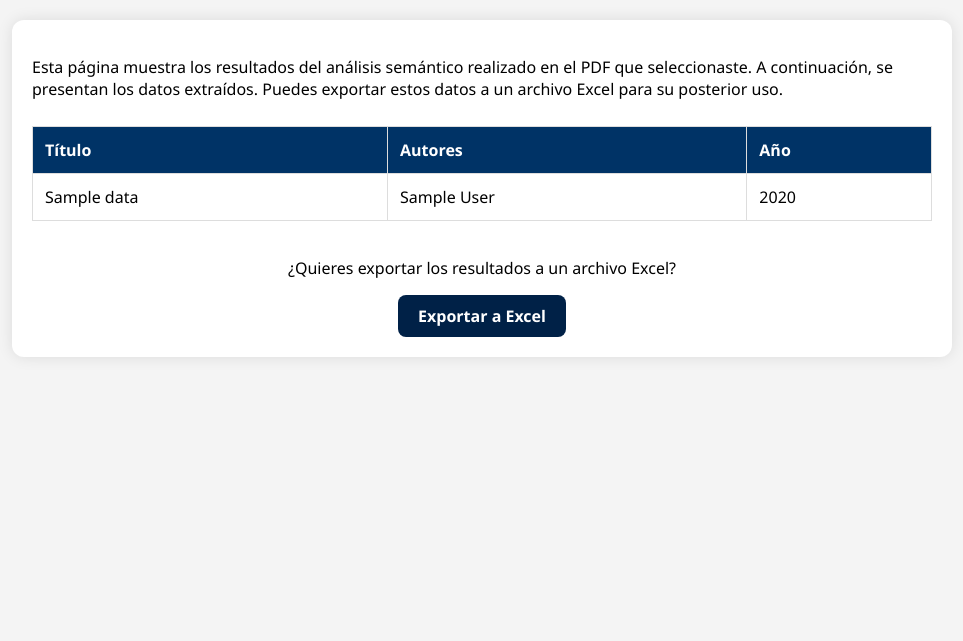
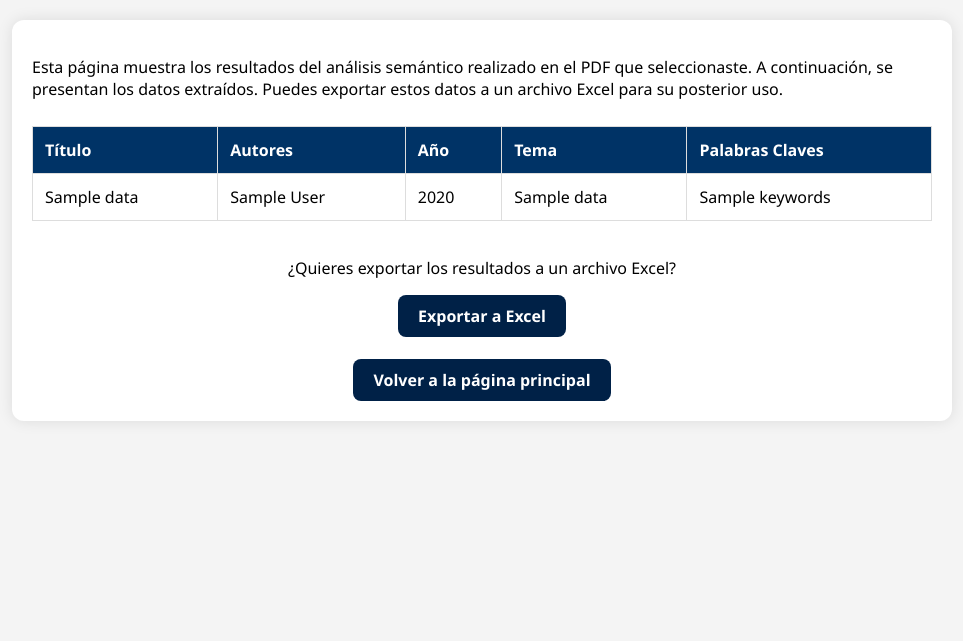
Before and after one commit to Lenas25/AnalizadorPDFs, a Flask app: template templates/data.html in a window 1280 px wide. Shown: the part 100-741 px from the top of the page, without its empty margins (158-1121 px from the left). Run offline with Flask 3, Linux system fonts and the light colour scheme; the template is opened without the code that fills it: most values are stand-ins (such as "Sample title", 1, 10 or a date in 2020).

Commit message:
missing excel

```diff
--- a/main.py
+++ b/main.py
@@ -22,20 +22,23 @@ if not os.path.exists(app.config['UPLOAD_FOLDER']):
     os.makedirs(app.config['UPLOAD_FOLDER'])
 
 # Variables temporales para mantener datos extraídos
-extracted_data = {}
+all_extracted_data = []
 
 # Función para extraer título, autores y año con la librería fitz
 def extract_data_pdf(filepath):
-
     # asegurar de que la ruta sea absoluta y compatible con formato UTF-8
     filepath = os.path.abspath(filepath)
 
     doc = fitz.open(filepath)
 
+    extracted_data = {}
+
     # Obtener el titulo y autores desde metadatos, almacenado en cada variable
     metadata = doc.metadata
     title = metadata.get("title", "No detectado")
     authors = metadata.get("author", "No detectado")
+    keywords = metadata.get("keywords", "No detectado")
+    subject = metadata.get("subject", "No detectado")
 
     # Extraendo texto, se almacena en la variable text
     text = ""
@@ -49,6 +52,8 @@ def extract_data_pdf(filepath):
     extracted_data["title"] = title
     extracted_data["authors"] = authors
     extracted_data["year"] = year
+    extracted_data["keywords"] = keywords
+    extracted_data["subject"] = subject
 
     return extracted_data
 
@@ -60,7 +65,7 @@ def home():
 # ruta para poder extraer los datos del PDF que estan en una tabla, se usa la libreria openpyxl
 @app.route("/export")
 def exportar():
-    if not extracted_data:
+    if not all_extracted_data:
         return redirect(url_for("data", error="No hay datos para exportar"))
 
     # esta variable contiene la clase Workbook de openpyxl, que permite crear un archivo Excel
@@ -115,16 +120,23 @@ def exportar():
 # ruta para extraer datos del PDF subido por el usuario, aqui se recibe el archivo y se guarda en una carpeta temporal y llama a la funcion extract_data_pdf para extraer los datos
 @app.route("/extract", methods=["POST", "GET"])
 def extract():
+    if request.method == "POST":
+        files = request.files.getlist("pdf")  # Obtener todos los archivos subidos
+        if not files or any(not file.filename.endswith('.pdf') for file in files):
+            return render_template("index.html", error="Por favor, sube solo archivos válidos en formato PDF.")
 
-    if request.method == "POST":
-        file = request.files.get("pdf")
-        if not file or not file.filename.endswith('.pdf'):
-            return render_template("index.html", error="Por favor, sube un archivo válido en formato PDF.")
-        filepath = os.path.join(app.config['UPLOAD_FOLDER'], file.filename)
-        file.save(filepath)
-        extracted_data = extract_data_pdf(filepath)
-        return render_template("data.html", data=extracted_data)
-    return render_template('index.html')
+        for file in files:
+            print(file.filename)
+            filepath = os.path.join(app.config['UPLOAD_FOLDER'], file.filename)
+            file.save(filepath)  # Guardar cada archivo
+            extracted_data = extract_data_pdf(filepath)
+            all_extracted_data.append(extracted_data)
+            print(all_extracted_data)
+
+
+        # Renderizar la plantilla con los datos de todos los archivos
+        return render_template("data.html", data_list=all_extracted_data)
+    return redirect(url_for("home"))
 
 
 if __name__ == "__main__":
--- a/templates/data.html
+++ b/templates/data.html
@@ -20,7 +20,7 @@
       Puedes exportar estos datos a un archivo Excel para su posterior uso.
     </p>
     </form>
-    {% if data %}
+    {% if data_list %}
     <div class="table-container">
       <table>
         <thead>
@@ -28,14 +28,20 @@
             <th>Título</th>
             <th>Autores</th>
             <th>Año</th>
+            <th>Tema</th>
+            <th>Palabras Claves</th>
           </tr>
         </thead>
         <tbody>
-          <tr>
+         {% for data in data_list %}
+            <tr>
             <td>{{ data["title"] }}</td>
             <td>{{ data["authors"] }}</td>
             <td>{{ data["year"] }}</td>
-          </tr>
+            <td>{{ data["subject"] }}</td>
+            <td>{{ data["keywords"] }}</td>
+            </tr>
+        {% endfor %}
         </tbody>
       </table>
     </div>
@@ -47,10 +53,13 @@
       <a href="/export">
         Exportar a Excel
       </a>
+      <br>
+      <a href="/">
+        Volver a la página principal
+      </a>
     </div>
     {% endif %}
   </div>
-
   <footer>
     <p>&copy; 2025 - Proyecto de RSL | UTP</p>
   </footer>
--- a/templates/index.html
+++ b/templates/index.html
@@ -27,7 +27,7 @@
     <form action="/extract" method="POST" enctype="multipart/form-data">
       <label for="pdf"><strong>Seleccionar PDF:</strong></label>
       <div>
-        <input type="file" id="pdf" name="pdf" required />
+        <input type="file" id="pdf" name="pdf" required multiple  />
         <button type="submit">Extraer Datos</button>
       </div>
       {% if error %}
```
Also changed, not shown: 1 other file.
